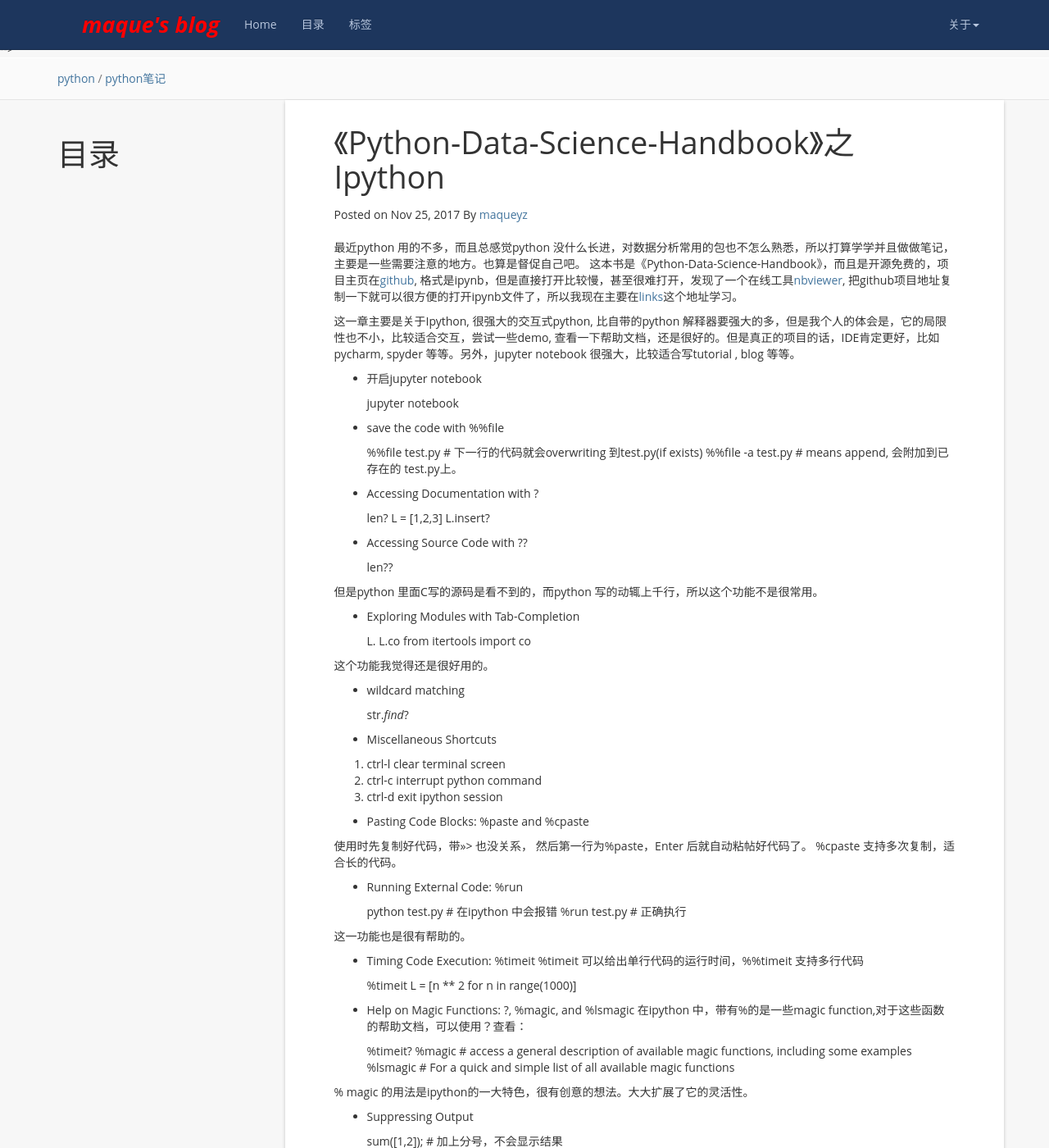
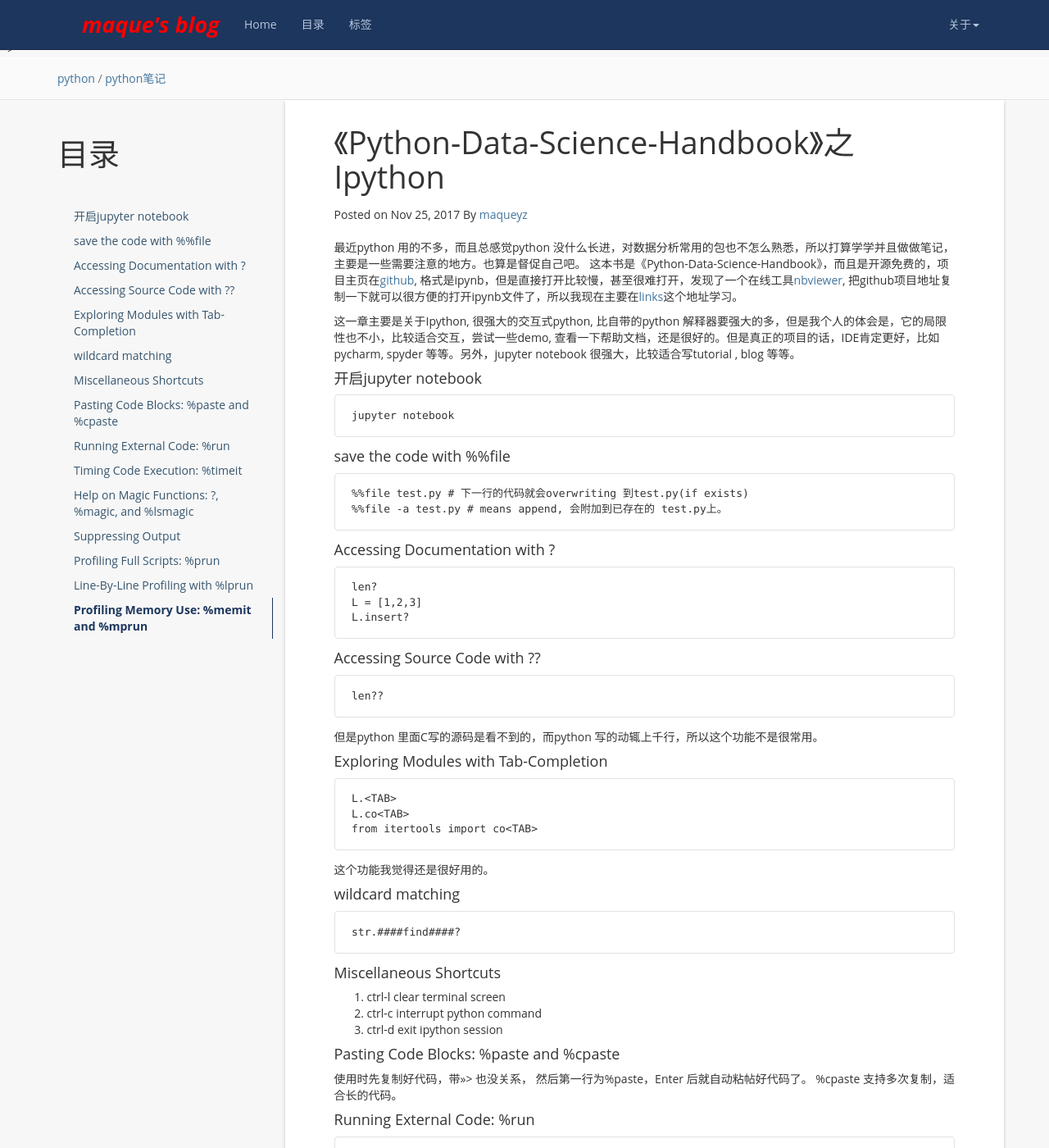
Before and after one commit to maqueredkop/maqueredkop.github.io, a Jekyll site: the page built from _posts/2017-11-25-python-data-science-handbook之Ipython.md, in a window 1280 px wide and 1400 px high. Shown: the whole window at 82% size. Built offline with Jekyll 4.4.1, drawn with Linux system fonts in a browser that asks for light colours; nearby versions of some CDN libraries; comment, search, counter and statistics services are not loaded; some of the changed text lies outside the part shown.

Commit message:
change the markdown format!!!

```diff
--- a/_posts/2017-11-25-python-data-science-handbook之Ipython.md
+++ b/_posts/2017-11-25-python-data-science-handbook之Ipython.md
@@ -16,28 +16,28 @@ tag: [python, 笔记]
 
 这一章主要是关于Ipython, 很强大的交互式python, 比自带的python 解释器要强大的多，但是我个人的体会是，它的局限性也不小，比较适合交互，尝试一些demo, 查看一下帮助文档，还是很好的。但是真正的项目的话，IDE肯定更好，比如pycharm, spyder 等等。另外，jupyter notebook 很强大，比较适合写tutorial , blog 等等。
 
-* 开启jupyter notebook
+#### 开启jupyter notebook
 
     jupyter notebook
 
-* save the code with %%file
+#### save the code with %%file
 
     %%file test.py # 下一行的代码就会overwriting 到test.py(if exists)
     %%file -a test.py # means append, 会附加到已存在的 test.py上。
 
-* Accessing Documentation with ?
+#### Accessing Documentation with ?
 
     len?
     L = [1,2,3]
     L.insert?
 
-* Accessing Source Code with ??
+#### Accessing Source Code with ??
 
     len??
 
 但是python 里面C写的源码是看不到的，而python 写的动辄上千行，所以这个功能不是很常用。
 
-* Exploring Modules with Tab-Completion
+#### Exploring Modules with Tab-Completion
 
     L.<TAB>
     L.co<TAB>
@@ -45,34 +45,34 @@ tag: [python, 笔记]
 
 这个功能我觉得还是很好用的。
 
-* wildcard matching
+#### wildcard matching
 
-    str.*find*?
+    str.####find####?
 
-* Miscellaneous Shortcuts
+#### Miscellaneous Shortcuts
 
 1. ctrl-l  clear terminal screen
 2. ctrl-c interrupt python command
 3. ctrl-d exit ipython session
 
-* Pasting Code Blocks: %paste and %cpaste
+#### Pasting Code Blocks: %paste and %cpaste
 
 使用时先复制好代码，带>>> 也没关系， 然后第一行为%paste，Enter 后就自动粘帖好代码了。
 %cpaste 支持多次复制，适合长的代码。
 
-* Running External Code: %run
+#### Running External Code: %run
 
     python test.py # 在ipython 中会报错
     %run test.py  # 正确执行
 
 这一功能也是很有帮助的。
 
-* Timing Code Execution: %timeit
+#### Timing Code Execution: %timeit
 %timeit 可以给出单行代码的运行时间，%%timeit 支持多行代码
 
-    %timeit L = [n ** 2 for n in range(1000)]
+    %timeit L = [n ######## 2 for n in range(1000)]
 
-* Help on Magic Functions: ?, %magic, and %lsmagic
+#### Help on Magic Functions: ?, %magic, and %lsmagic
 在ipython 中，带有%的是一些magic function,对于这些函数的帮助文档，可以使用？查看：
 
     %timeit?
@@ -81,22 +81,22 @@ tag: [python, 笔记]
 
 % magic 的用法是ipython的一大特色，很有创意的想法。大大扩展了它的灵活性。
 
-* Suppressing Output
+#### Suppressing Output
 
     sum([1,2]); # 加上分号，不会显示结果
 
-* Profiling Full Scripts: %prun
+#### Profiling Full Scripts: %prun
 
     %prun sum_of_lists(1000000) # 整个函数的性能分析
 
-* Line-By-Line Profiling with %lprun
+#### Line-By-Line Profiling with %lprun
 
     # 逐行的性能分析
     $ pip install line_profiler
     %load_ext line_profiler
     %lprun -f sum_of_lists sum_of_lists(5000)
 
-* Profiling Memory Use: %memit and %mprun
+#### Profiling Memory Use: %memit and %mprun
 
     # 代码内存分析
     $ pip install memory_profiler
```
